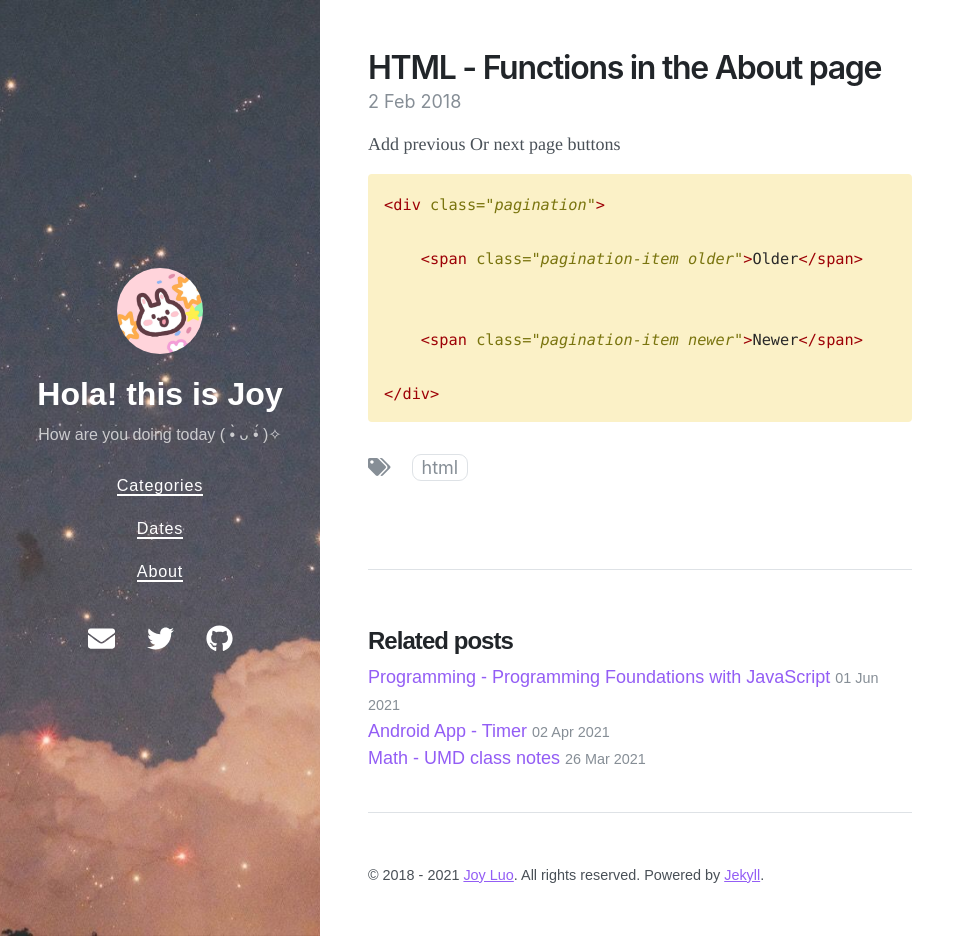
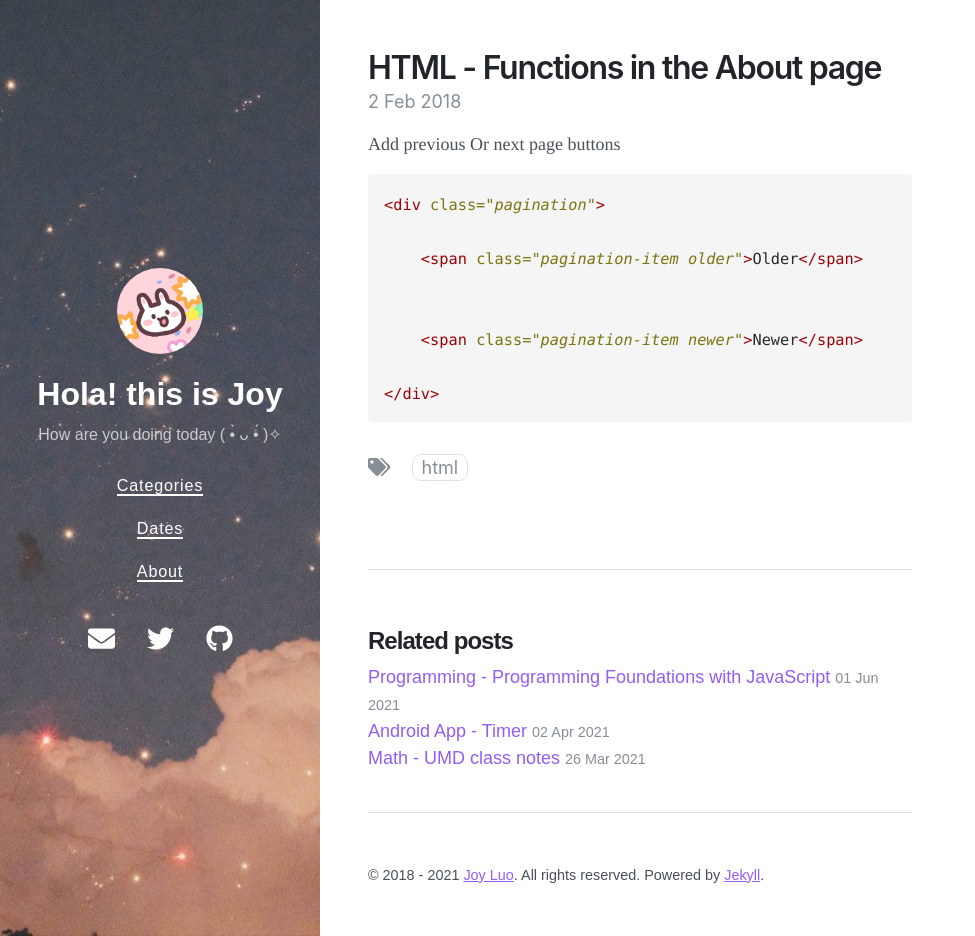
Before and after one commit to Joy3Luo/mathnotes, a Jekyll site: the page built from _posts/2018-02-02-PreviousOrNextPage..md, in a window 1280 px wide and 936 px high. Shown: the whole window, without its empty margins (0-975 px from the left). Built offline with Jekyll 4.4.1, drawn with Linux system fonts in a browser that asks for light colours; nearby versions of some CDN libraries.

Commit message:
Update _syntax-light.scss

```diff
--- a/_sass/_syntax-light.scss
+++ b/_sass/_syntax-light.scss
@@ -6,7 +6,7 @@
 .highlight table pre { margin: 0; }
 .highlight, .highlight .w {
   color: #282828;
-  background-color: #fbf1c7;
+  background-color: #F5F5F5; //changed to light gray, was fbf1c7;
 }
 .highlight .err {
   color: #9d0006;
```
